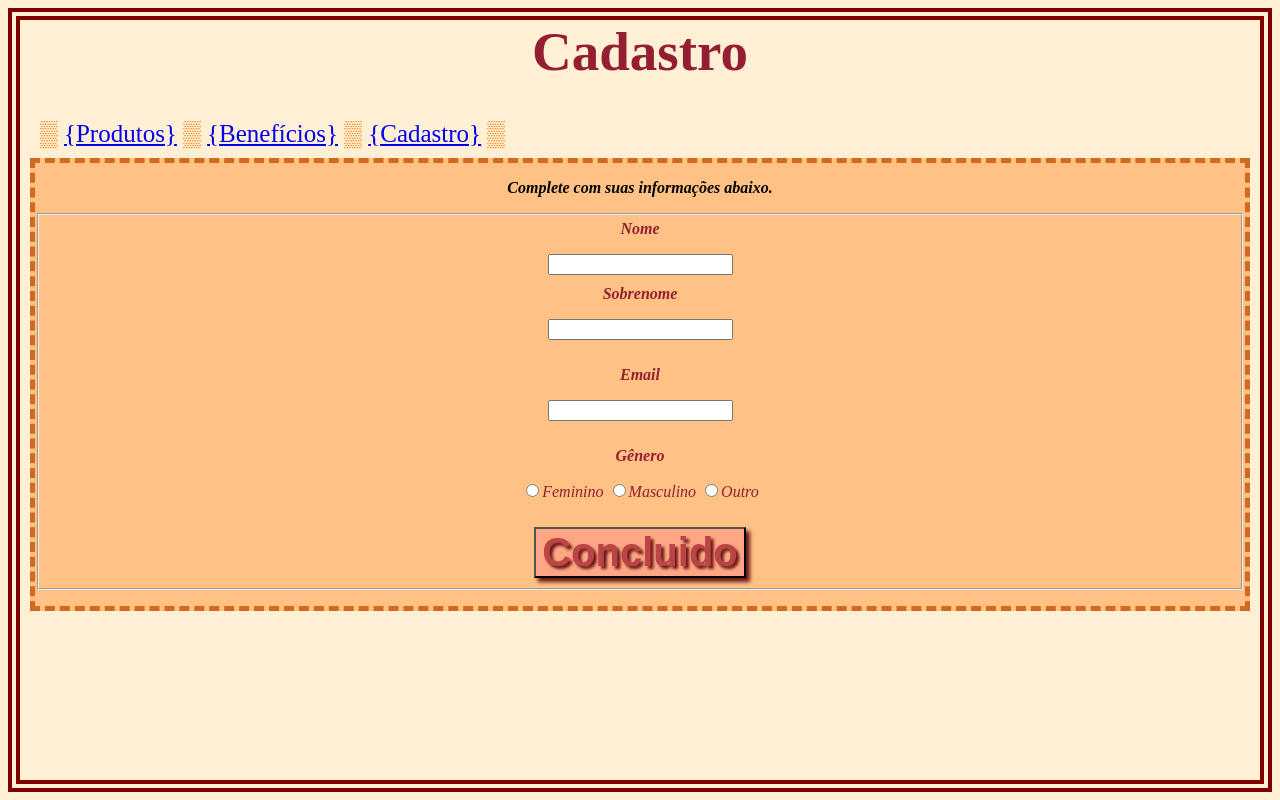
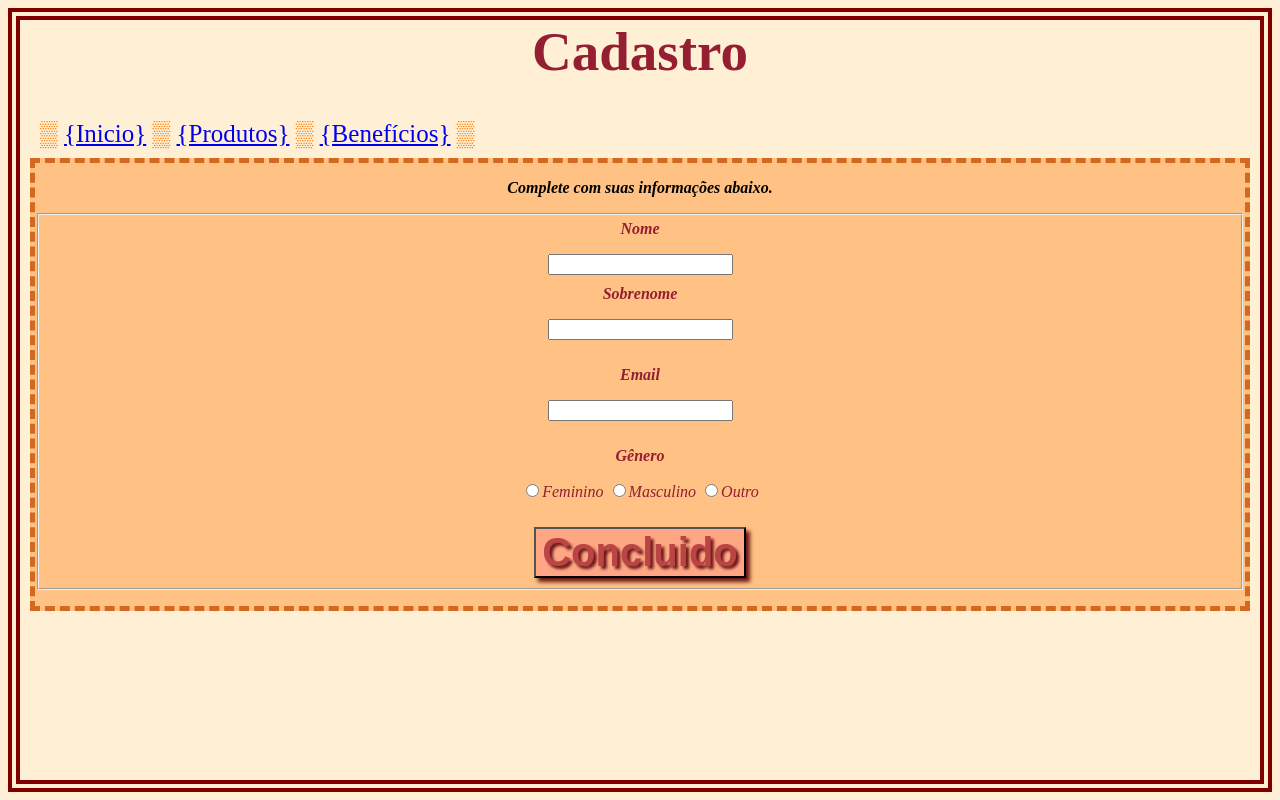
Before and after one commit to RubiaKami/pensamentoComputacional1B, a plain HTML site: page cadastro.html in a window 1280 px wide. Drawn offline with Linux system fonts and the light colour scheme.

Commit message:
Update cadastro.html

```diff
--- a/cadastro.html
+++ b/cadastro.html
@@ -6,11 +6,11 @@
         <h1>Cadastro</h1>
 
         <strong>▒</strong>
+        <a href="index.html"> {Inicio}</a> <strong>▒</strong>
+
         <a href="produtos.html"> {Produtos}</a> <strong>▒</strong>
 
         <a href="beneficios.html"> {Benefícios}</a> <strong>▒</strong>
-
-        <a href="cadastro.html"> {Cadastro}</a> <strong>▒</strong>
         </header>
         </div>
 
```
